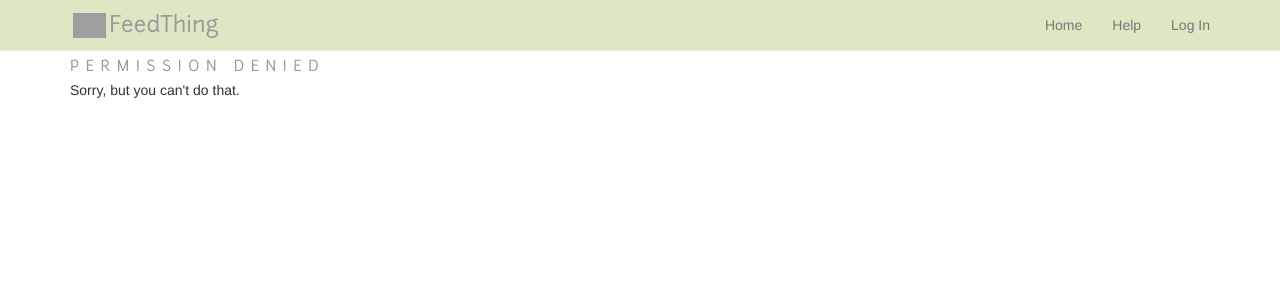
After one commit to xurble/FeedThing, a Django app: template templates/403.html in a window 1280 px wide. The commit adds this page. Shown: the top 300 px of the page. Run offline with Django 3.2, Linux system fonts and the light colour scheme; the template is opened without the code that fills it, so the values that code supplies are empty; some libraries are stand-ins or nearby versions; grey boxes are pictures that could not be loaded.

Commit message:
Little logo, further standard pages

```diff
--- a/ft/views.py
+++ b/ft/views.py
@@ -209,7 +209,7 @@ def addfeed(request):
                 feed = request.POST["feed"]
 
 
-            headers = { "User-Agent": "FeedThing/3.1 (+http://%s; Initial Feed Crawler)" % request.META["HTTP_HOST"], "Cache-Control":"no-cache,max-age=0", "Pragma":"no-cache" } #identify ourselves and also stop our requests getting picked up by google's cache
+            headers = { "User-Agent": "FeedThing/3.2 (+http://%s; Initial Feed Crawler)" % request.META["HTTP_HOST"], "Cache-Control":"no-cache,max-age=0", "Pragma":"no-cache" } #identify ourselves and also stop our requests getting picked up by google's cache
 
 
             ret = requests.get(feed, headers=headers,verify=False)
@@ -564,7 +564,7 @@ def testfeed(request,fid): #kill it stone dead (From feedgarden) - need to make
         f = get_object_or_404(Source,id=int(fid))
 
 
-        headers = { "User-Agent": "FeedThing/3.1 (+http://%s; Updater; %d subscribers)" % (request.META["HTTP_HOST"],f.num_subs), "Cache-Control":"no-cache,max-age=0", "Pragma":"no-cache" } #identify ourselves and also stop our requests getting picked up by google's cache
+        headers = { "User-Agent": "FeedThing/3.2 (+http://%s; Updater; %d subscribers)" % (request.META["HTTP_HOST"],f.num_subs), "Cache-Control":"no-cache,max-age=0", "Pragma":"no-cache" } #identify ourselves and also stop our requests getting picked up by google's cache
 
         ret = requests.get(f.feedURL,headers=headers,allow_redirects=False,verify=False)
 
--- /dev/null
+++ b/templates/403.html
@@ -0,0 +1,15 @@
+{% extends "base.html" %}
+
+{% block content %}
+<div class="container">
+    <div class="row">
+        <div class="col-xs-12 ftcontent">
+            <h2>Permission Denied</h2>
+
+            <p>Sorry, but you can't do that.</p>
+
+
+        </div>
+    </div>
+</div>
+{% endblock %}
--- a/templates/base.html
+++ b/templates/base.html
@@ -61,7 +61,7 @@
           </button>
             <div class="logo">
                 <a href="/" class="navbar-link logo">
-                  &nbsp;FeedThing
+                  <img src="/static/images/FeedThing.svg" alt="logo" height="25">FeedThing
                </a>
             </div>
         </div>
```
Also changed, not shown: templates/500.html (added, +15 -0 lines).
